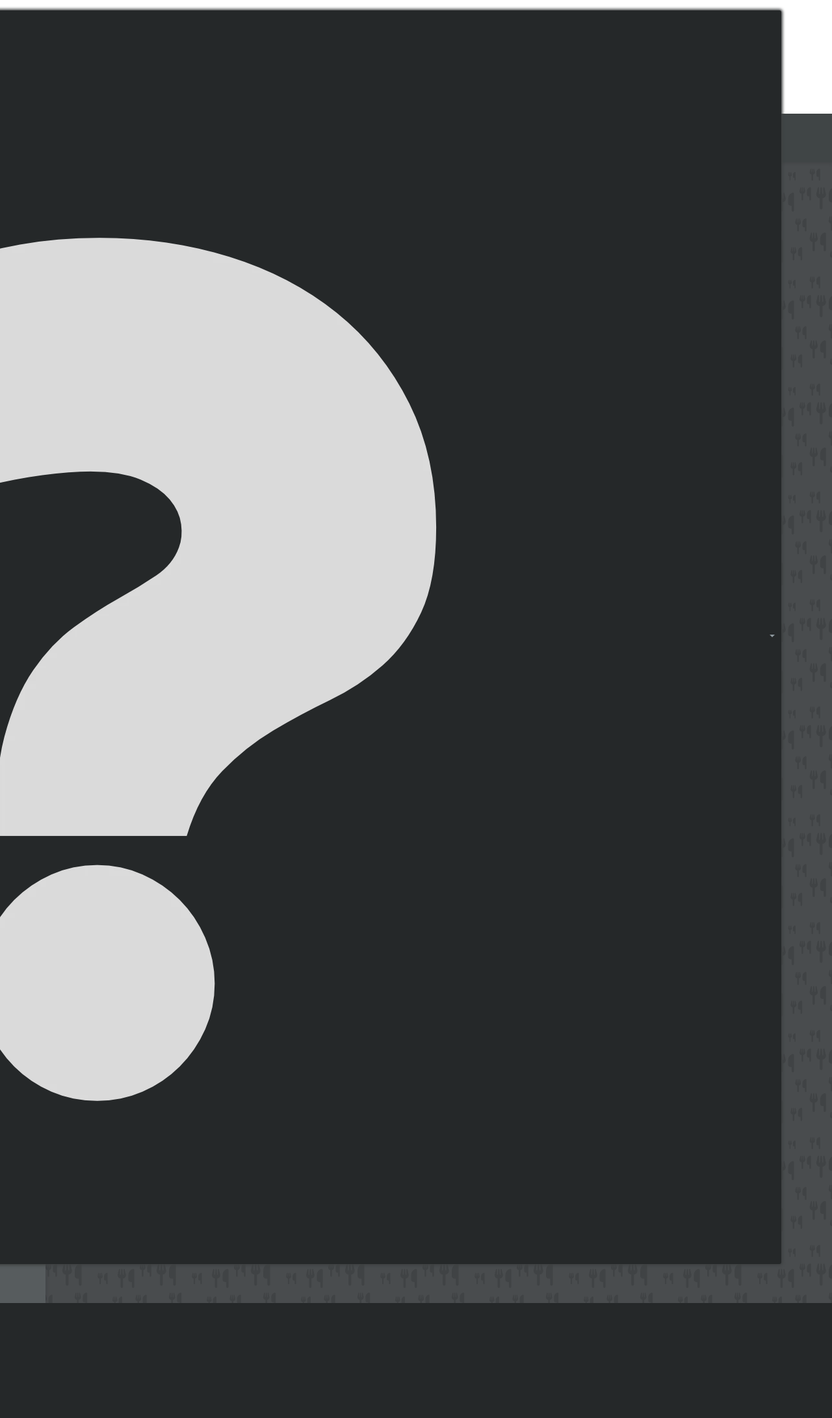
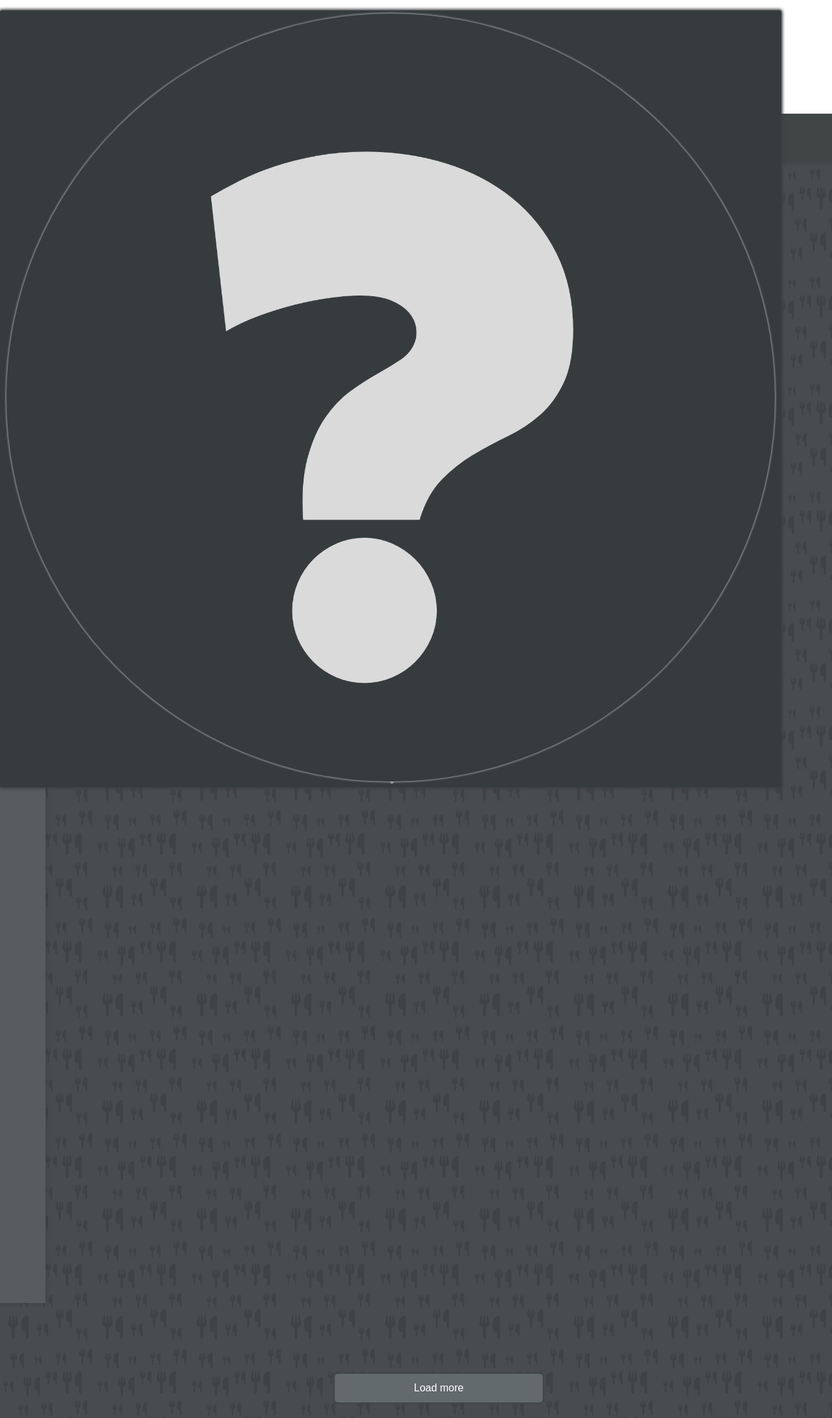
Before and after one commit to KevinBjarnemark/bottle-post-recipes, a Django app: page / in a window 1280 px wide. Shown: the whole page at 65% size. Before the commit the page ends 2006 px from the top, so only its background shows below. Run offline with Django 5.2, Linux system fonts and the light colour scheme; the visitor is signed in with stand-in values (Sample User, id 1); data comes from the database, SQL or seed files in the repository; data that the repository does not hold is empty; some libraries are stand-ins or nearby versions.

Commit message:
Altered CSS classes to better fit a bootstrap environment

```diff
--- /dev/null
+++ b/static/css/bootstrap_friendly.css
@@ -0,0 +1,128 @@
+
+.flex-center {
+    display: flex;
+    justify-content: center;
+    align-items: center;
+}
+
+.absolute-flex {
+    display: flex;
+    position: absolute;
+}
+
+.relative-flex {
+    display: flex;
+    position: relative;
+}
+
+.flex-row {
+    display: flex;
+    flex-direction: row;
+}
+
+.flex-column {
+    display: flex;
+    flex-direction: column;
+}
+
+/* Sidebar offset */
+.account-for-sidebar-ml {
+    margin-left: var(--sidebar-width);
+}
+
+.right-fib-1 {
+    right: 6.1%;
+}
+
+.top-fib-1 {
+    top: 6.1%;
+}
+
+.left-fib-1 {
+    left: 6.1%;
+}
+
+.bottom-fib-1 {
+    bottom: 6.1%;
+}
+
+.width-third {
+    width: 33.3%;
+}
+
+.no-decoration {
+    text-decoration: none;
+}
+
+/* Small font */
+.small-font {
+    font-size: 10px;
+}
+
+/* Keep combined elements intact */
+.pre-line {
+    white-space: pre-line;
+}
+
+/* Blur effect */
+.backdrop-blur {
+    backdrop-filter: blur(3px);
+}
+
+/* Close button, mostly for full sized pop-up
+components */
+.close-button-fixed {
+    position: fixed;
+    top: 20px;
+    right: 6.1%;
+    background-color: #5b6365;
+    color: #ffb560;
+    padding: 8px 13px;
+    margin: 30px;
+}
+
+/* Highlight words without overlap */
+.highlighted-word {
+    display: inline-block;
+    background-color: #979fa334;
+    padding: 0 10px;
+    margin: 3px 5px;
+    border-radius: 3px;
+}
+
+/* Buttons */
+.standard-button {
+    background-color: #636a6e;
+    padding: 10px 0;
+    color: #ffff;
+    box-shadow: 0 0 2px 2px #424647;
+}
+
+.standard-button:hover {
+    background-color: #6e767a;
+}
+
+.submit-button {
+    background-color: #7bc27f;
+    padding: 10px 0;
+    color: #ffff;
+    box-shadow: 0 0 5px 2px #dde3e4;
+}
+
+.submit-button:hover {
+    background-color: #75ba78;
+    box-shadow: 0 0 7px 2px #edf1f1;
+}
+
+/* Interactive */
+.interactive-turn:hover {
+    animation-name: scale-and-turn-animation;
+    animation-duration: 0.1s;
+    animation-timing-function: ease-in-out;
+    transform: rotate(-3.5deg) scale(1.1);
+}
+
+@keyframes scale-and-turn-animation {
+    0% {transform: rotate(0deg) scale(1)}
+    100% {transform: rotate(-3.5deg) scale(1.1)}
+}
--- a/static/css/recipe_item.css
+++ b/static/css/recipe_item.css
@@ -82,7 +82,7 @@
 }
 
 /* Recipe image */
-.recipe-item img {
+.recipe-image {
     background-color: #282a2b; /* Fallback color */
     width: var(--recipe-item-width);
     object-fit: contain;
@@ -90,27 +90,6 @@
     overflow: hidden;
     border: 5px solid #2c2f30;
     border-radius: 5px;
-}
-
-/* User image */
-.recipe-item-user-image-container {
-    width: 80px;
-    height: 80px;
-    cursor: pointer;
-    background-color: #282a2b; /* Fallback color */
-    border: 2px solid #6c7377;
-    border-radius: 50%;
-    justify-content: center;
-    align-items: center;
-}
-
-.recipe-item-user-image-container img {
-    width: 100%;
-    object-fit: cover;
-    aspect-ratio: 1 / 1;
-    overflow: hidden;
-    border: 0;
-    border-radius: 50%;
 }
 
 /* Bottle posts button */
--- a/static/css/style.css
+++ b/static/css/style.css
@@ -91,83 +93,42 @@
     width: 100%;
 }
 
-/* Custom Bootstrap friendly classes */
-.flex-center {
+/* Account button */
+.account-button {
     display: flex;
     justify-content: center;
+    flex-direction: column;
     align-items: center;
+    border-radius: 3px;
+    background-color: #363c3e;
+    padding: 5px 10px;
+    box-shadow: 0 0 4px 2px #3e4142;
+    color: #959fa4;
+}
+.account-button:hover {
+    background-color: #292d2f;
+    box-shadow: 0 0 2px 2px #a7adae;
 }
 
-.absolute-flex {
-    display: flex;
-    position: absolute;
-}
-
-.relative-flex {
-    display: flex;
-    position: relative;
-}
-
-.flex-row {
-    display: flex;
-    flex-direction: row;
-}
-
-.flex-column {
-    display: flex;
-    flex-direction: column;
-}
-
-.right-fib-1 {
-    right: 6.1%;
-}
-
-.top-fib-1 {
-    top: 6.1%;
-}
-
-.left-fib-1 {
-    left: 6.1%;
-}
-
-.bottom-fib-1 {
-    bottom: 6.1%;
-}
-
-.no-decoration {
-    text-decoration: none;
-}
-
-.width-third {
-    width: 33.3%;
-}
-
-.small-font {
-    font-size: 10px;
-}
-
-.backdrop-blur {
-    backdrop-filter: blur(3px);
-}
-
-/* Account button */
-.account-button {
-    border-radius: 3px;
-    border: none;
-    background-color: #252829;
-    padding: 5px 10px;
-    box-shadow: 0 0 4px 2px #3e4142;
-    color: #8e989e
-}
-.account-button:hover {
-    background-color: #636b6c;
-}
-.profile-image {
+/* Profile image */
+.profile-image-container {
     object-fit: cover; /* Prevent stretching */
     background-repeat: no-repeat;
     background-size: cover;
-    background-attachment: scroll; box-shadow: none;
+    background-attachment: scroll;
     overflow: hidden;
+    border-radius: 50%;
+    box-shadow: 0 0 2px 2px #74797a;
+    width: 80px;
+    height: 80px;
+}
+
+.profile-image {
+    width: 100%;
+    object-fit: cover;
+    aspect-ratio: 1 / 1;
+    overflow: hidden;
+    border: 0;
     border-radius: 50%;
     box-shadow: 0 0 2px 2px #74797a;
 }
--- a/static/js/feed/generateHTML.js
+++ b/static/js/feed/generateHTML.js
@@ -211,7 +211,7 @@
 
                     <button
                         id="recipe-viewer-close-button-${recipe.id}"
-                        class="close-button">
+                        class="close-button-fixed">
                         X
                     </button>
                 `;
--- a/static/js/feed/updateDOM.js
+++ b/static/js/feed/updateDOM.js
@@ -117,8 +117,9 @@
                         ${trimText(recipe.title, 20)}
                     </h4>
                     <button class="absolute-flex right-fib-1 top-fibb-1
-                        recipe-item-user-image-container interactive-turn">
+                        profile-image-container interactive-turn">
                         <img
+                            class="profile-image"
                             src="${recipe.user_image ?
                                 recipe.user_image : '/static/images/icons/missing.webp'}"
                             alt="User Profile Picture"
@@ -130,6 +131,7 @@
                                 id="recipe-image-button-${recipe.id}"
                                 class="flex-center interactive-turn">
                                 <img
+                                    class="recipe-image"
                                     src="${recipe.image ?
                                         recipe.image : '/static/images/icons/missing.webp'}"
                                     alt="${recipe.title}">
--- a/templates/base.html
+++ b/templates/base.html
@@ -14,6 +14,7 @@
     <!-- Stylesheet -->
     {% load static %}
     <link href="{% static 'bootstrap/css/bootstrap.min.css' %}" rel="stylesheet">
+    <link rel="stylesheet" href="{% static 'css/bootstrap_friendly.css' %}" />
     <link rel="stylesheet" href="{% static 'css/style.css' %}" />
     <link rel="stylesheet" href="{% static 'css/recipe_item.css' %}" />
     <link rel="stylesheet" href="{% static 'css/create_recipe.css' %}" />
--- a/templates/components/user/account_button.html
+++ b/templates/components/user/account_button.html
@@ -12,19 +12,23 @@
         aria-expanded="false">
         <!-- Profile image (Should be an image or null -->
         {% if user.profile.image %}
+        <div class="profile-image-container">
             <img
                 class="profile-image"
                 src="{{ user.profile.image.url }}"
                 alt="Profile Picture"
-            style="width: 75px; height: 75px"
             />
             {% else %}
             <img
+                class="profile-image"
                 src="{% static 'images/icons/missing.webp' %}"
                 alt="Missing icon"
             />
             {% endif %}
+        </div>
+        <p>Account</p>
     </button>
+
     <!-- Dropdown menu -->
     <ul class="dropdown-menu dropdown-menu-end" aria-labelledby="accountDropdown">
         <li>
--- a/templates/pages/create_recipe/create_recipe.html
+++ b/templates/pages/create_recipe/create_recipe.html
@@ -171,7 +171,7 @@
                     <div id="create-recipe-estimate-price"><!-- JS generated --></div>
                 </section>
                 <!-- Submit -->
-                <button class="btn btn-outline-secondary text-white mt-4 w-25" type="submit">
+                <button class="submit-button mt-4 w-25" type="submit">
                     Post recipe
                 </button>
             </form>
--- a/templates/pages/home/home.html
+++ b/templates/pages/home/home.html
@@ -26,7 +26,7 @@
         <!-- Load recipes button -->
         <button
             id="load-recipes-button"
-            class="load-recipes-button w-25 mb-4 text-white account-for-sidebar-ml">
+            class="standard-button mb-4 w-25 account-for-sidebar-ml">
             Load more
         </button>
     </div>
```
Also changed, not shown: other parts of static/css/style.css (+3 -62 lines). Lines whose indentation alone changed are shown as unchanged.
